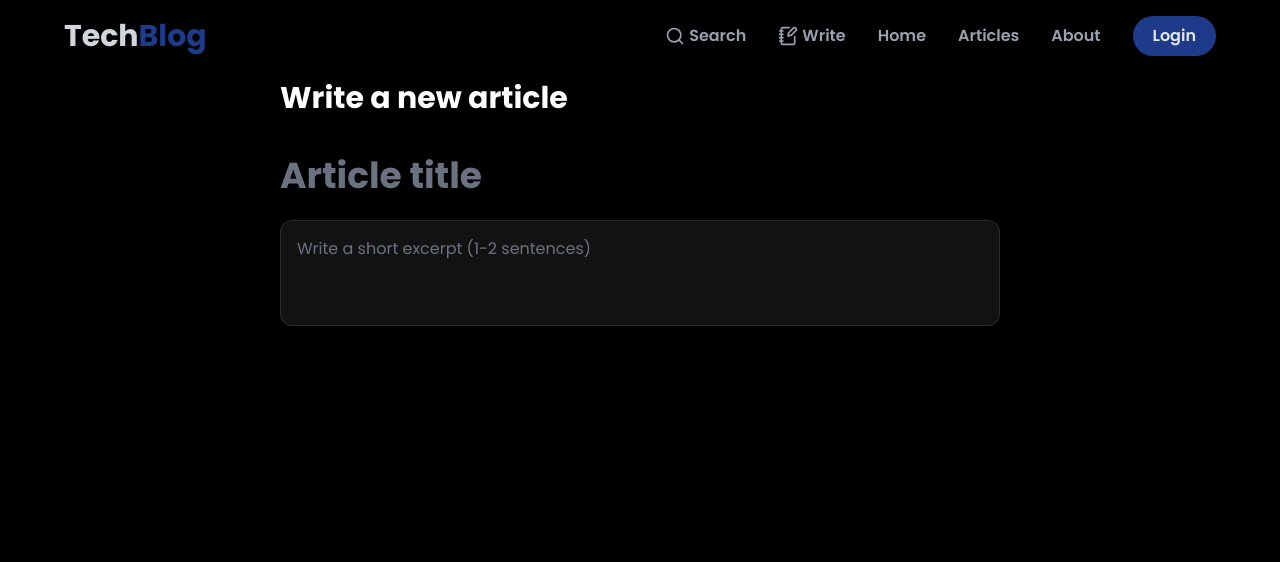
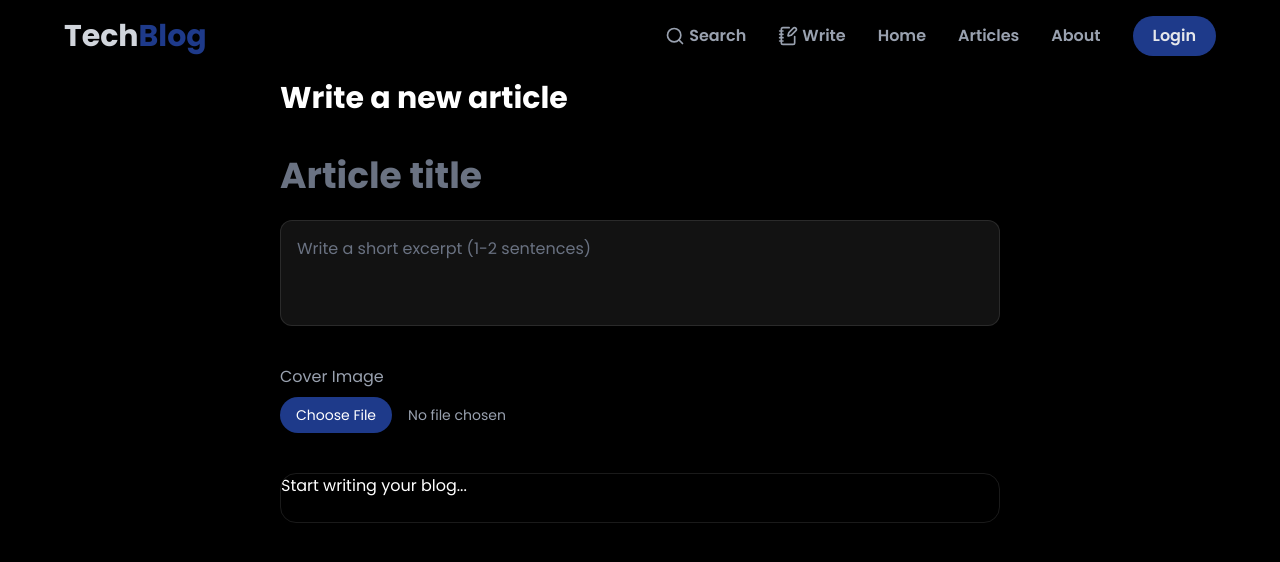
Before and after one commit to Kuldeep9711/tech-blog, a Next.js app: page /write in a window 1280 px wide. Shown: the top 562 px of the page. Built offline with nearby package versions, Linux system fonts and the light colour scheme.

Commit message:
Add tiptap react editor

```diff
--- a/package.json
+++ b/package.json
@@ -9,6 +9,8 @@
     "lint": "eslint"
   },
   "dependencies": {
+    "@tiptap/react": "^3.19.0",
+    "@tiptap/starter-kit": "^3.19.0",
     "next": "16.1.6",
     "react": "19.2.3",
     "react-dom": "19.2.3",
--- a/src/app/globals.css
+++ b/src/app/globals.css
@@ -1,4 +1,6 @@
+
 @import "tailwindcss";
+
 
 @theme {
   --color-primary: #1e3a8a;
--- a/src/app/layout.tsx
+++ b/src/app/layout.tsx
@@ -2,6 +2,8 @@ import type { Metadata } from "next";
 import { Geist, Geist_Mono, Poppins } from "next/font/google";
 import "./globals.css";
 import Navbar from "../components/general/navbar/Navbar";
+
+
 
 const poppins = Poppins({
   variable:"--font-poppins",
@@ -22,6 +24,7 @@ export default function RootLayout({
 }>) {
   return (
     <html lang="en">
+
       <body
         className={`${poppins.className} antialiased bg-background min-h-screen`}
       >
--- a/src/app/write/page.tsx
+++ b/src/app/write/page.tsx
@@ -1,6 +1,22 @@
-import React from 'react'
+"use client"
+
+import { EditorContent, useEditor } from "@tiptap/react"
+import StarterKit from "@tiptap/starter-kit"
+
+
+
+
 
 export default function WritePage() {
+
+     const editor = useEditor( {
+      extensions: [StarterKit],
+      content: "<p>Start writing your blog...<p>",
+      immediatelyRender: false,
+     })
+
+
+
   return (
     <section className='max-w-3xl mx-auto py-20 px-6'>
          {/* page title */}
@@ -18,10 +34,17 @@ export default function WritePage() {
           rows={3}
           className='w-full bg-secondary-background text-gray-200 placeholder-gray-500 rounded-xl p-4 mb-8 outline-none resize-none border border-white/10 focus:border-indigo-500/50'
           />
+          {/* image upload */}
+          <div className='mb-10'>
+                <label className='block text-gray-400 mb-2'>Cover Image</label>
+                <input type='file' accept='image/*' className='block w-full text-sm text-gray-400 file:mr-4 file:py-2 file:px-4 file:rounded-full file:border-0 file:bg-primary file:text-white hover:file:bg-indigo-500'/>
+          </div>
 
-          <div>
+          {/* edit */}
+          <div className="rounded-2xl overflow-hidden border border-white/10">
+            <EditorContent editor={editor}/>
+          </div>
 
-          </div>
          </form>
     </section>
   )
```
Also changed, not shown: 1 other file (tests, documents, lock files or other folders).
